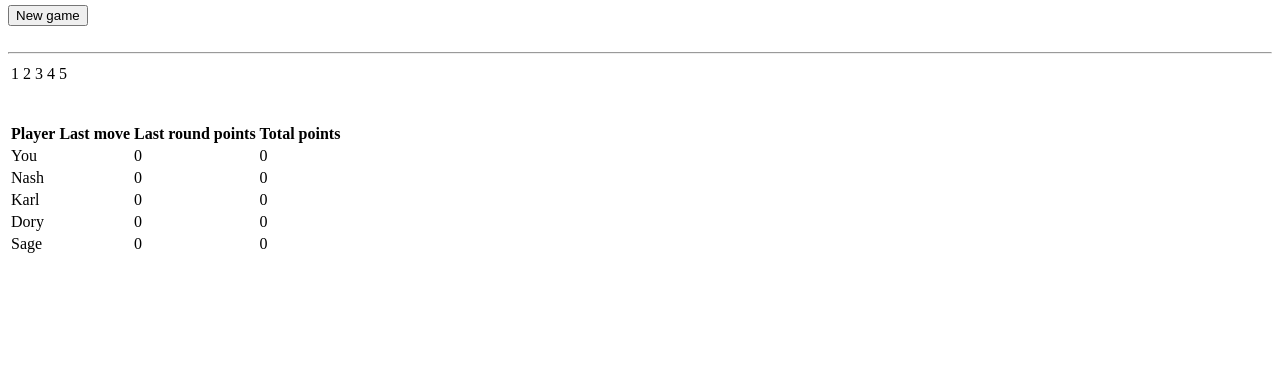
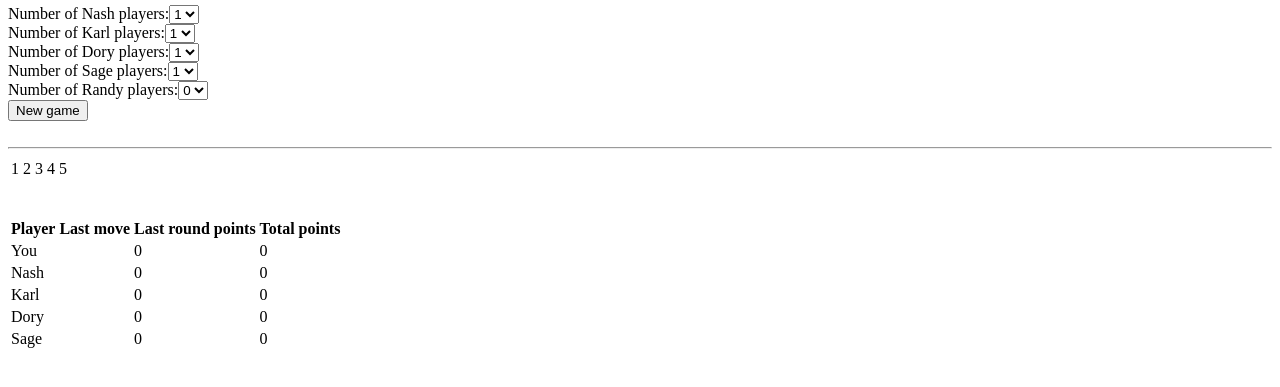
Before and after one commit to tobycrisford/taskmaster-donut-challenge, a plain HTML site: page index.html in a window 1280 px wide. Shown: the part 97-484 px from the top of the page. Drawn offline with Linux system fonts and the light colour scheme.

Commit message:
Adding options to change which players are participating in the game

```diff
--- a/donut_game.js
+++ b/donut_game.js
@@ -1,9 +1,12 @@
-const ai_players = [
-    "Nash",
-    "Karl",
-    "Dory",
-    "Sage",
-]
+const available_ai_players = {
+    "Nash": 1,
+    "Karl": 1,
+    "Dory": 1,
+    "Sage": 1,
+    "Randy": 0,
+};
+
+let ai_players = [];
 
 const human_player = 'You';
 
@@ -18,7 +21,27 @@ let nash_strategy_probs = null;
 let sage_tracker = null;
 let karl_tracker = null;
 
+function read_ai_players() {
+    // Read the selected AI players from the user inputs
+
+    ai_players = [];
+    for (const ai_player in available_ai_players) {
+        let n_players = parseInt(document.getElementById(ai_player + '_select').value);
+        if (n_players == 1) {
+            ai_players.push(ai_player);
+        }
+        else if (n_players > 1) {
+            for (let i = 0;i < n_players;i++) {
+                ai_players.push(ai_player + ' ' + (i + 1).toString());
+            }
+        }
+    }
+}
+
 async function set_defaults() {
+
+    read_ai_players();
+
     last_move = {};
     total_score = {};
     for (const player of ai_players) {
@@ -121,9 +144,6 @@ function update_results_table() {
 }
 
 function update_display() {
-    if (table_size != ai_players.length + 1) {
-        recreate_tables();
-    }
 
     if (draw !== null) {
         if (draw) {
@@ -140,9 +160,31 @@ function update_display() {
     update_results_table();
 }
 
+function create_inputs() {
+    let player_select = document.getElementById('player_select');
+    for (const ai_player in available_ai_players) {
+        let select = document.createElement('select');
+        select.setAttribute('id', ai_player+'_select');
+        for (let i = 0;i < 5;i++) {
+            let opt = document.createElement('option');
+            opt.setAttribute('value', i.toString());
+            opt.textContent = i.toString();
+            if (i == available_ai_players[ai_player]) {
+                opt.setAttribute('selected', 'selected');
+            }
+            select.appendChild(opt);
+        }
+        let div = document.createElement('div');
+        div.textContent = 'Number of ' + ai_player + ' players:';
+        div.appendChild(select);
+        player_select.appendChild(div);
+    }
+}
+
 async function reset_game() {
     console.log("Starting new game...");
     await set_defaults();
+    recreate_tables();
     update_display();
 }
 
@@ -183,11 +225,11 @@ function select_move_from_dist(move_dist) {
     throw "Bad distribution";
 }
 
-function random_strategy(max_move) {
+function random_strategy(max_move, player_name) {
     return select_move_from_dist(Array(max_move).fill(1 / max_move));
 }
 
-function nash_strategy(max_move) {
+function nash_strategy(max_move, player_name) {
     if (nash_strategy_probs['probs'].length != max_move) {
         throw 'Nash strategy is broken';
     }
@@ -205,7 +247,7 @@ function distribution_over_choices(choices, max_move) {
     return dist;
 }
 
-function dory_strategy(max_move) {
+function dory_strategy(max_move, player_name) {
     // Dory randomly selects from the 'winning' moves of the last round
     // See find_winning_moves for defn of 'winning'
 
@@ -240,7 +282,7 @@ function find_max_value_indices(arr) {
     return indices;
 }
 
-function sage_strategy(max_move) {
+function sage_strategy(max_move, player_name) {
     // Sage remembers all rounds and goes for the move which has been 'winning' most often
     // See find_winning_moves for defn of 'winning'
 
@@ -253,14 +295,14 @@ function sage_strategy(max_move) {
     return select_move_from_dist(dist);
 }
 
-function karl_strategy(max_move) {
+function karl_strategy(max_move, player_name) {
     // Karl targets players currently doing well,
     // and has a particular dislike of the human player.
 
     let max_score = -1;
     let top_player = null;
     for (const player in total_score) {
-        if (player === "Karl") {
+        if (player === player_name) {
             continue;
         }
         if (total_score[player] > max_score) {
@@ -332,7 +374,7 @@ function next_move(human_move) {
     let move = {};
     move[human_player] = human_move;
     for (const player of ai_players) {
-        move[player] = ai_strategies[player](ai_players.length + 1);
+        move[player] = ai_strategies[player.split(' ')[0]](ai_players.length + 1, player);
     }
 
     update_winner(move);
--- a/index.html
+++ b/index.html
@@ -13,7 +13,7 @@
             </div>
         </header>
         <div class="game">
-            <div class="player_select"></div>
+            <div class="player_select" id="player_select"></div>
             <button onclick="reset_game();">New game</button><br><br>
             <hr>
             <table>
@@ -28,7 +28,7 @@
                     <th>Total points</th>
                 </tr>
             </table>
-            <script>reset_game();</script>
+            <script>create_inputs();reset_game();</script>
         </div>
     </body>
 </html>
```
